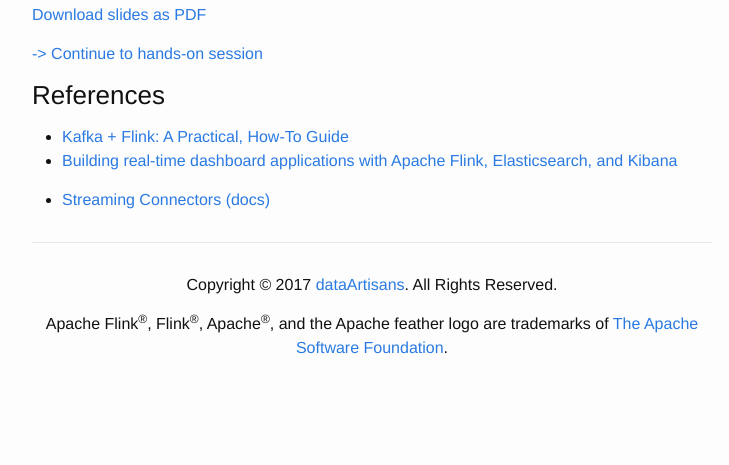
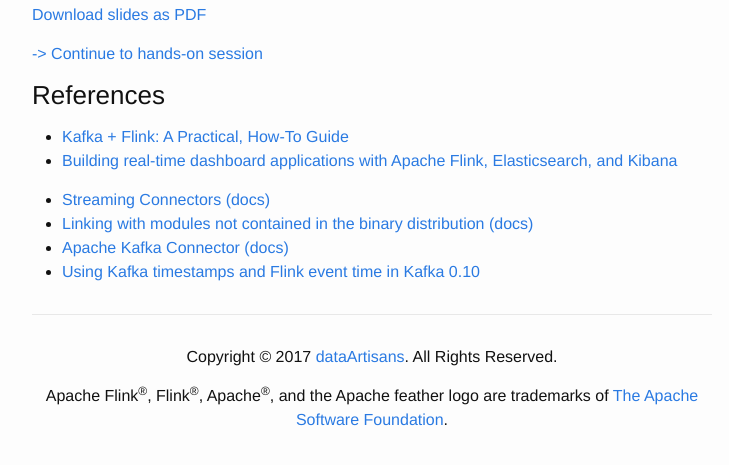
Before and after one commit to dataArtisans/flink-training-web, a Jekyll site: the page built from dataStream/3-intro.md, in a window 1280 px wide and 900 px high, scrolled down 632 px, cut to the strip 393-858 px from the top of the window. Shown: the whole strip, without its empty margins (268-997 px from the left). Built offline with Jekyll 4.4.1, drawn with Linux system fonts in a browser that asks for light colours; nearby versions of some CDN libraries; before the commit the page ends 1460 px from its top, so only the background shows below that.

Commit message:
Added more doc links to 3-intro

```diff
--- a/dataStream/3-intro.md
+++ b/dataStream/3-intro.md
@@ -28,3 +28,6 @@
 - [Building real-time dashboard applications with Apache Flink, Elasticsearch, and Kibana](https://www.elastic.co/blog/building-real-time-dashboard-applications-with-apache-flink-elasticsearch-and-kibana)
 
 - [Streaming Connectors (docs)]({{ site.docs }}/dev/connectors/index.html)
+- [Linking with modules not contained in the binary distribution (docs)]({{ site.docs }}/dev/linking.html)
+- [Apache Kafka Connector (docs)]({{ site.docs }}/dev/connectors/kafka.html)
+- [Using Kafka timestamps and Flink event time in Kafka 0.10]({{ site.docs }}/dev/connectors/kafka.html#using-kafka-timestamps-and-flink-event-time-in-kafka-010)
```
